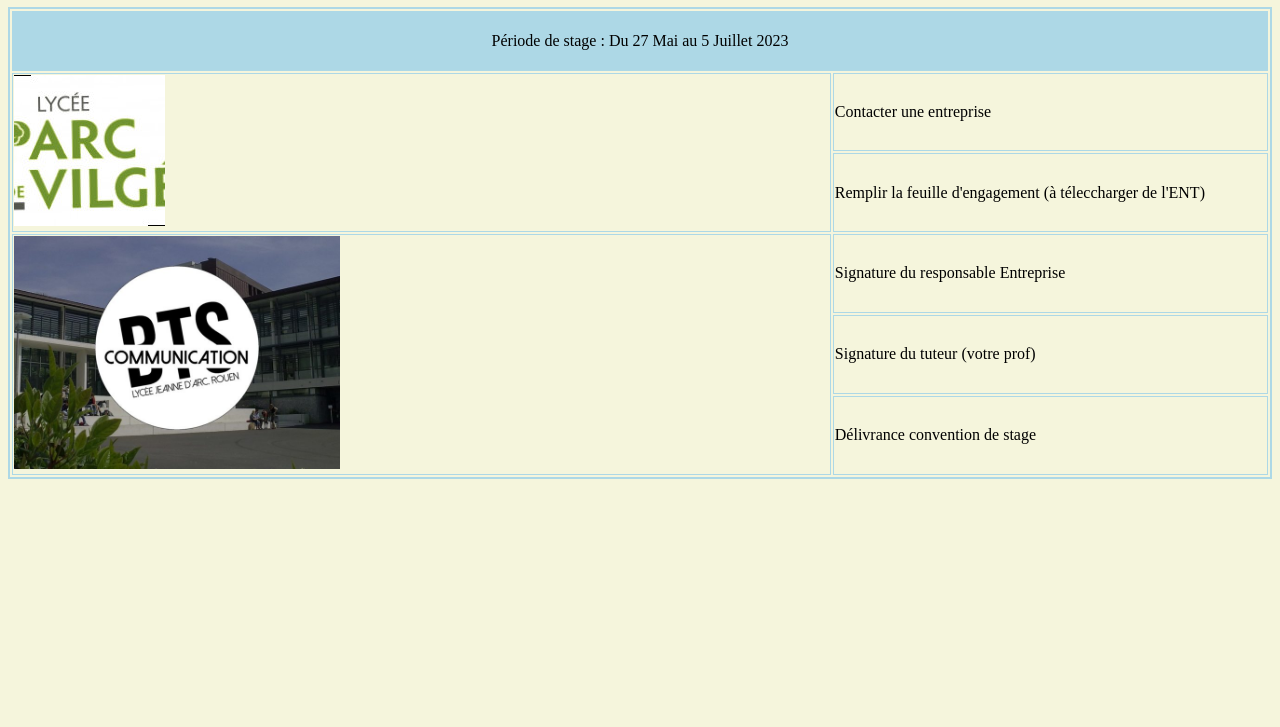
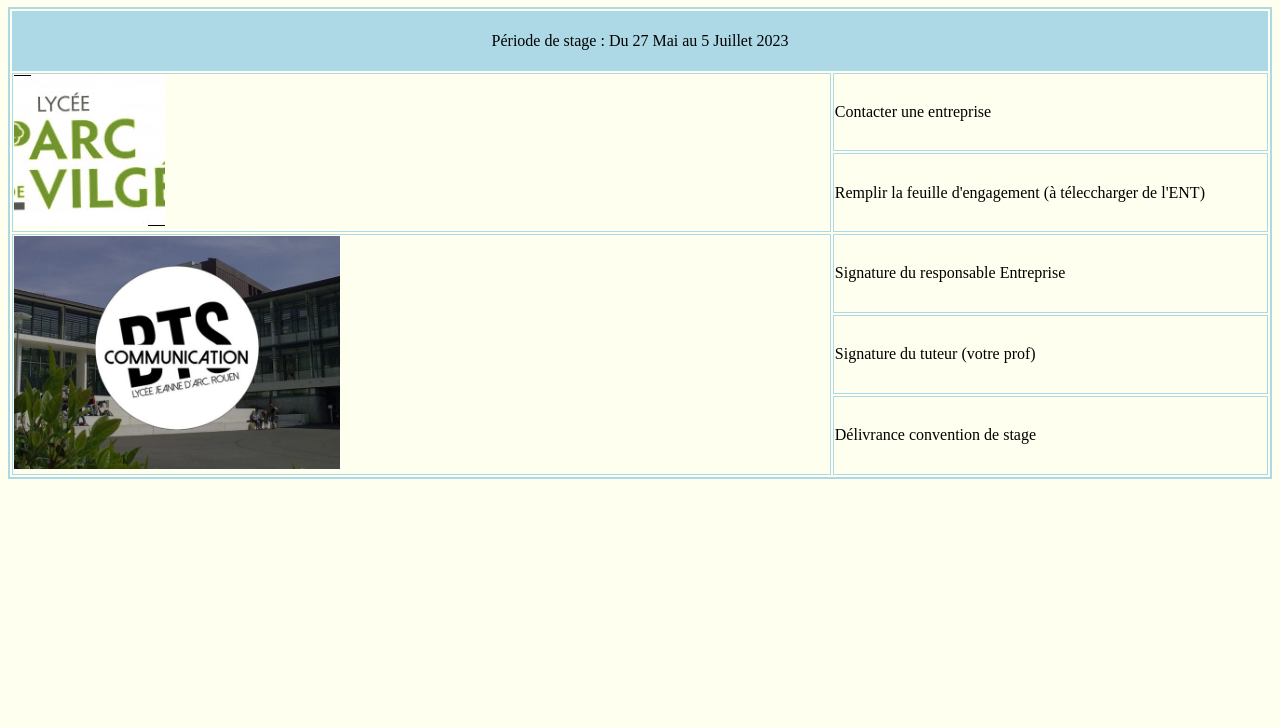
Before and after one commit to Dongzeee/DONGZEYANGG, a plain HTML site: page mission 2/stage.html in a window 1280 px wide. Shown: the part 73-800 px from the top of the page. Drawn offline with Linux system fonts and the light colour scheme.

Commit message:
Update stage.html

```diff
--- a/mission 2/stage.html
+++ b/mission 2/stage.html
@@ -5,7 +5,7 @@
     <meta name="viewport" content="width=device-width, initial-scale=1.0">
     <title>Document</title>
 </head>
-<body bgcolor="#F5F5DC">
+<body bgcolor="#FFFFF0">
     <h1 font color="lightblue" align="center"">Recherche de stage</h1>
     <table bordercolor="lightblue" border="2" width="100%">
         <tr>
```
